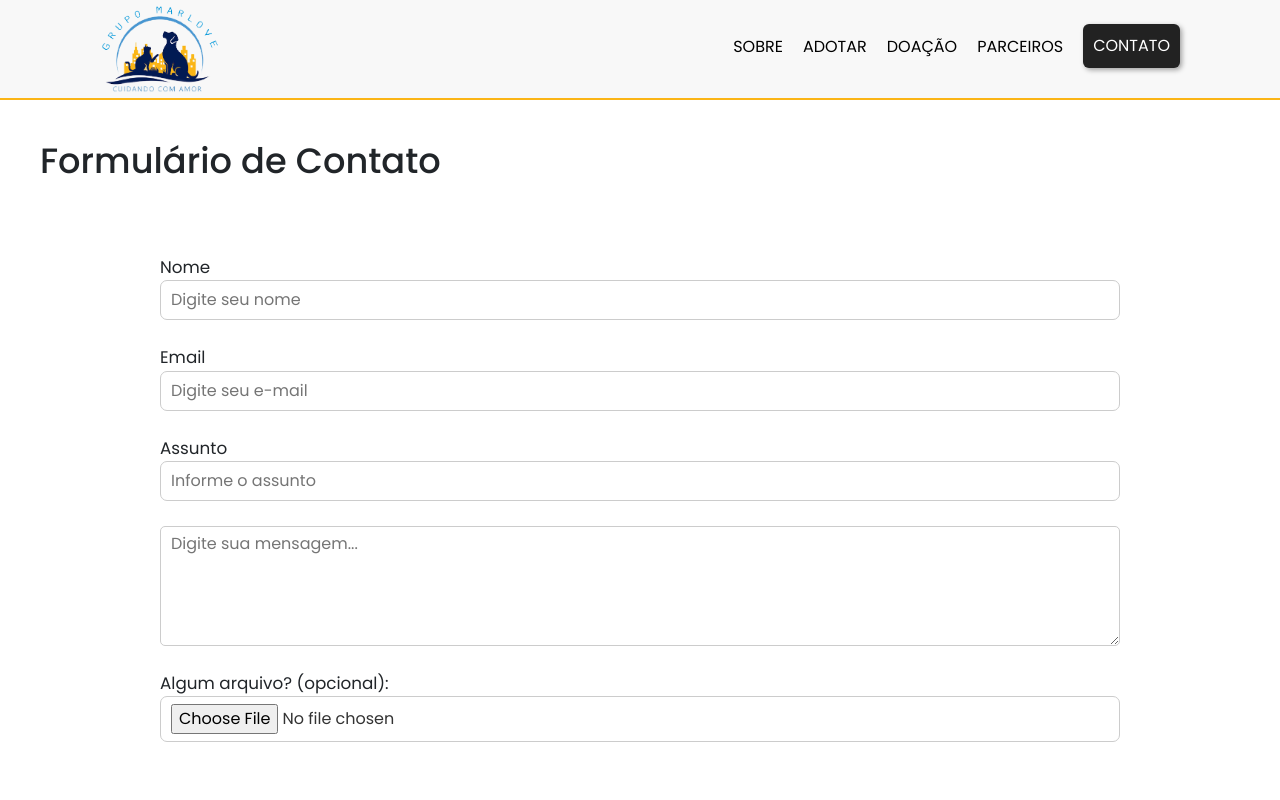
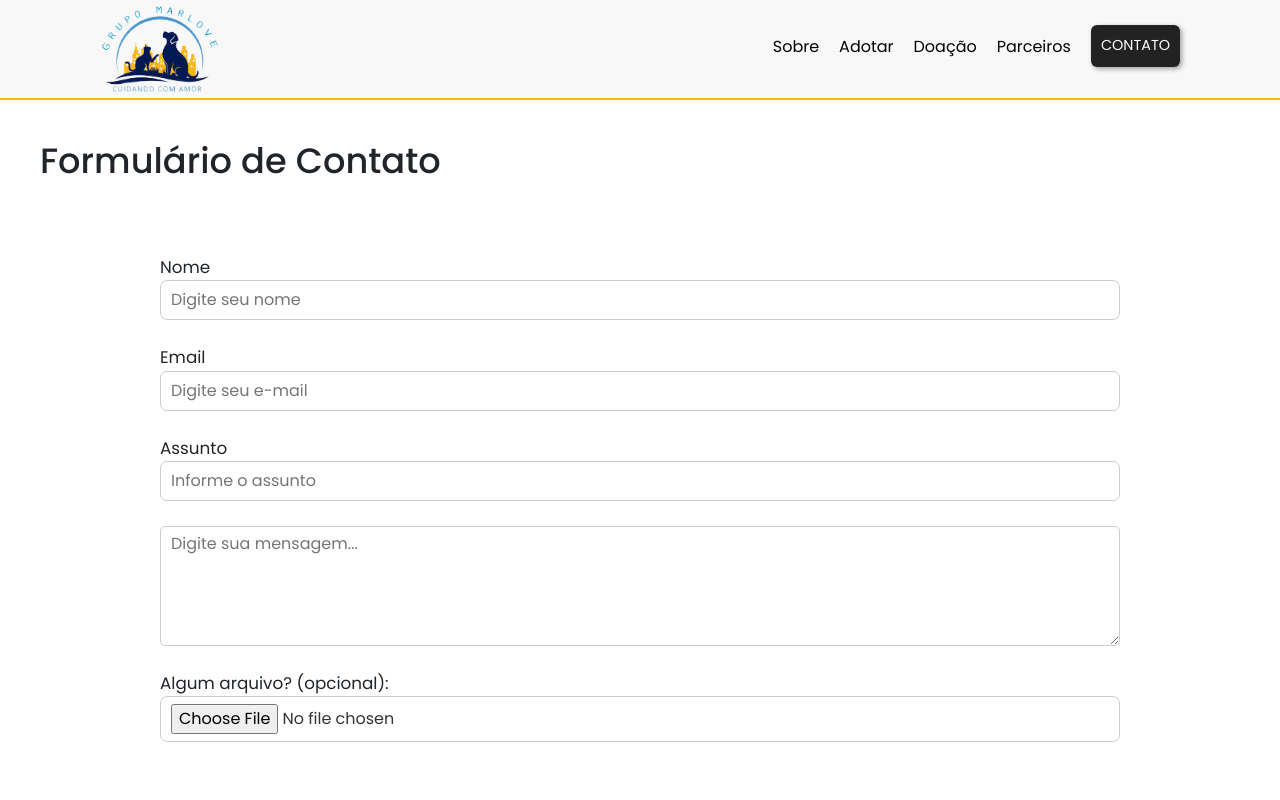
Before and after one commit to Help-Pet/help-pet, a React (Create React App) app: page /contato in a window 1280 px wide. Shown: the top 800 px of the page. Built offline with nearby package versions, Linux system fonts and the light colour scheme.

Commit message:
update header.jsx and favicon

```diff
--- a/package.json
+++ b/package.json
@@ -1,6 +1,7 @@
 {
   "name": "help-pet",
   "version": "0.1.0",
+  "homepage": "https://grupomarlove.000webhostapp.com",
   "private": true,
   "dependencies": {
     "@testing-library/jest-dom": "^5.16.1",
@@ -12,7 +13,7 @@
     "react-dom": "^17.0.2",
     "react-icons": "^4.3.1",
     "react-router-dom": "^6.2.1",
-    "react-scripts": "5.0.0",
+    "react-scripts": "^5.0.0",
     "web-vitals": "^2.1.3"
   },
   "scripts": {
--- a/public/index.html
+++ b/public/index.html
@@ -2,15 +2,13 @@
 <html lang="pt-br">
   <head>
     <meta charset="utf-8" />
-    <link rel="icon" href="%PUBLIC_URL%/favicon.ico" />
+    <link rel="icon" href="%PUBLIC_URL%/favicon.png" />
     <meta name="viewport" content="width=device-width, initial-scale=1" />
     <meta name="theme-color" content="#000000" />
     <meta
       name="description"
       content="Web site created using create-react-app"
     />
-    <link rel="apple-touch-icon" href="%PUBLIC_URL%/logo192.png" />
-    <link rel="manifest" href="%PUBLIC_URL%/manifest.json" />
     <link
       rel="stylesheet"
       href="https://cdn.jsdelivr.net/npm/bootstrap@5.1.3/dist/css/bootstrap.min.css"
--- a/src/components/layout/styles/Footer.module.css
+++ b/src/components/layout/styles/Footer.module.css
@@ -65,7 +65,7 @@ footer ul li{
 }
 
 .link:hover{
-    color: #eee;
+    color: #d6d6d6;
 }
 
 .first__container__social{
@@ -86,7 +86,7 @@ footer ul li{
 
 .icon:hover{
     background-color: #fff;
-    color: #000;
+    color: #4998D1;
     padding: 3px;
     border-radius: 5px;
 }
--- a/src/components/layout/styles/Header.module.css
+++ b/src/components/layout/styles/Header.module.css
@@ -31,16 +31,15 @@ header ul{
 .link{
     text-decoration: none;
     color: #000;
-    text-transform: uppercase;
     font-size: 1rem;
     box-sizing: border-box;
     padding: 10px;
     transform: translateY(6px);
+    transition: 0.2s ease-in-out color;
 }
 
 .link:hover{
-    border-bottom: 2px solid #222;
-    color: #000;
+    color: #4998D1;
 }
 
 .linkParceiros{
@@ -57,7 +56,7 @@ header ul{
     padding: 10px;
     text-decoration: none;
     text-transform: uppercase;
-    font-size: 1rem;
+    font-size: 0.9rem;
     transform: translateY(5px);
 }
 
--- a/src/components/project/structure/Dog.jsx
+++ b/src/components/project/structure/Dog.jsx
@@ -1,6 +1,5 @@
 import React from 'react';
 
-import Input from '../../project/structure/Input';
 import styles from "../styles/Dog.module.css";
 
 export default function Dog({src, alt, nome, descricao, link}) {
```
Also changed, not shown: public/favicon.png (added), 1 other file (tests, documents, lock files or other folders).
